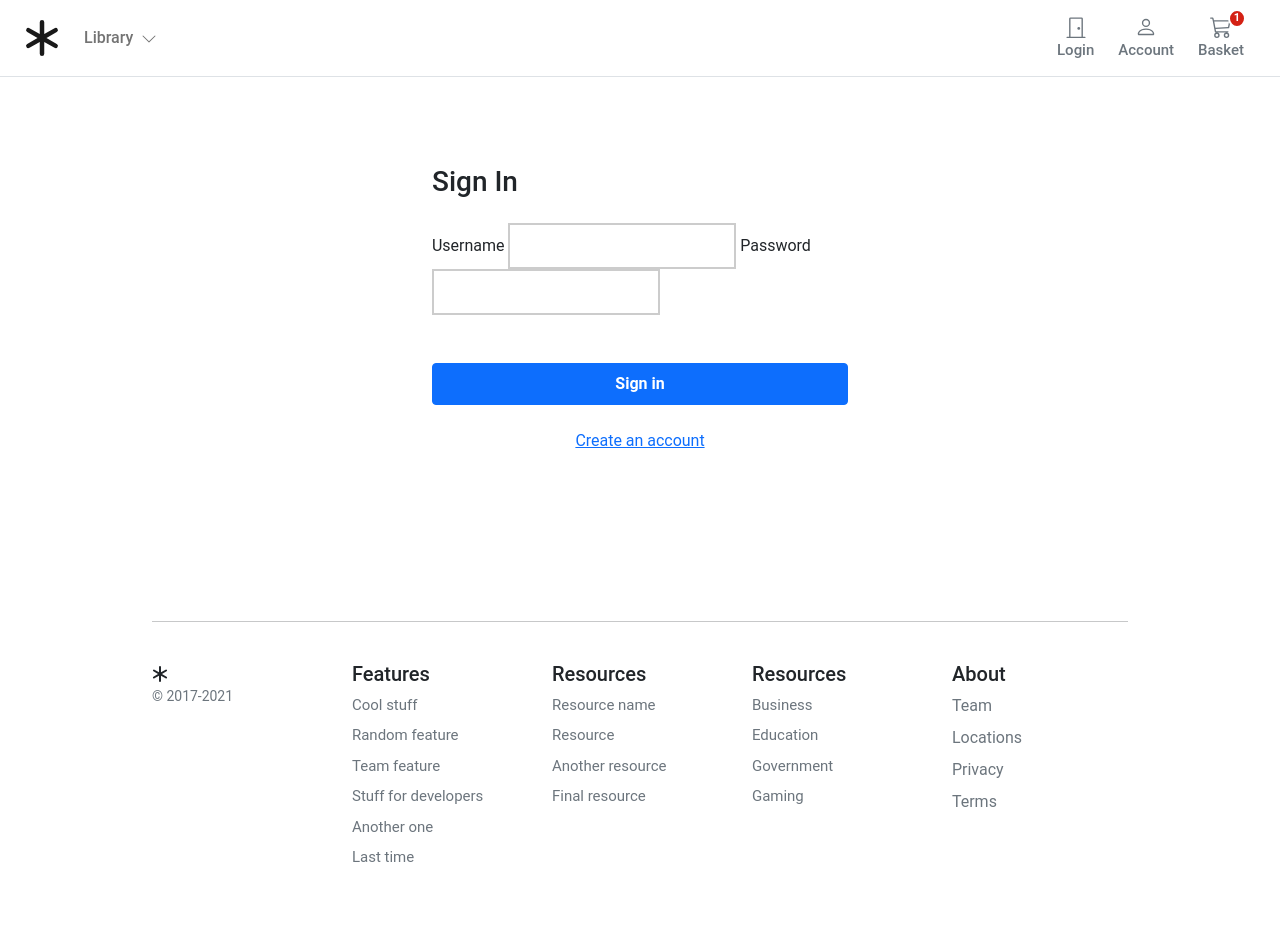
After one commit to JacobCrown/Ecommerce-Website, a Django app: template templates/account/registration/login.html in a window 1280 px wide. The commit adds this page. Run offline with Django 3.2, Linux system fonts and the light colour scheme; the template is opened without the code that fills it: most values are stand-ins (such as "Sample title", 1, 10 or a date in 2020); form fields are guessed from the names that the template uses.

Commit message:
add login/logout functionality

```diff
--- /dev/null
+++ b/templates/account/registration/login.html
@@ -0,0 +1,58 @@
+{% extends 'store/base.html' %}
+
+{% block title %}Log-In{% endblock title %}
+
+{% block content %}
+<style>
+  .account-form input {
+    border: 2px solid #ccc;
+    height: calc(2em + .75rem + 2px);
+  }
+
+  .account-form input:focus {
+    border-color: #1497ff;
+    box-shadow: none;
+  }
+</style>
+
+<div class="container-fluid">
+  <div class="row no-gutter">
+    <div class="col-md-12">
+      <div class="login d-flex align-items-center py-5">
+        <div class="container">
+          <div class="row">
+            <div class="col-12 col-lg-6  mx-auto">
+              <form class="account-form p-4 rounded" action="{% url 'account:login' %}" method="post">
+
+                {% csrf_token %}
+                <h3 class="mb-4">Sign In</h3>
+
+                {% if form.errors %}
+                <div class="alert alert-primary" role="alert">
+                  Error: Username or Password not correct!
+                </div>
+                {% endif %}
+
+                <label class="form-label">{{ form.username.label}}</label>
+                {{ form.username}}
+
+                <label class="form-label">{{ form.password.label}}</label>
+                {{ form.password}}
+                <div class="d-grid gap-2">
+                  <input type="hidden" name="next" value="{{ next }}">
+                  <button class="btn btn-primary py-2 mb-4 mt-5 fw-bold" type="submit" value="Log-in">Sign in
+                  </button>
+                </div>
+                <p class="text-center pb-3">
+                  <a href="{% url "account:register" %}">Create an account</a>
+                </p>
+              </form>
+            </div>
+          </div>
+        </div>
+      </div>
+    </div>
+  </div>
+</div>
+
+{% endblock content %}
--- a/templates/store/base.html
+++ b/templates/store/base.html
@@ -64,7 +64,7 @@
           </button>
 
           {% if user.is_authenticated %}
-          <a type="button" role="button" href="" class="btn btn-outline-secondary border-0 basket-btn">
+          <a type="button" role="button" href="{% url 'account:logout' %}" class="btn btn-outline-secondary border-0 basket-btn">
             <div>
               <svg xmlns="http://www.w3.org/2000/svg" width="22" height="22" fill="currentColor"
                 class="bi bi-door-closed" viewBox="0 0 16 16">
```
Also changed, not shown: account/forms.py (+12 -0 lines), account/urls.py (+7 -0 lines).
